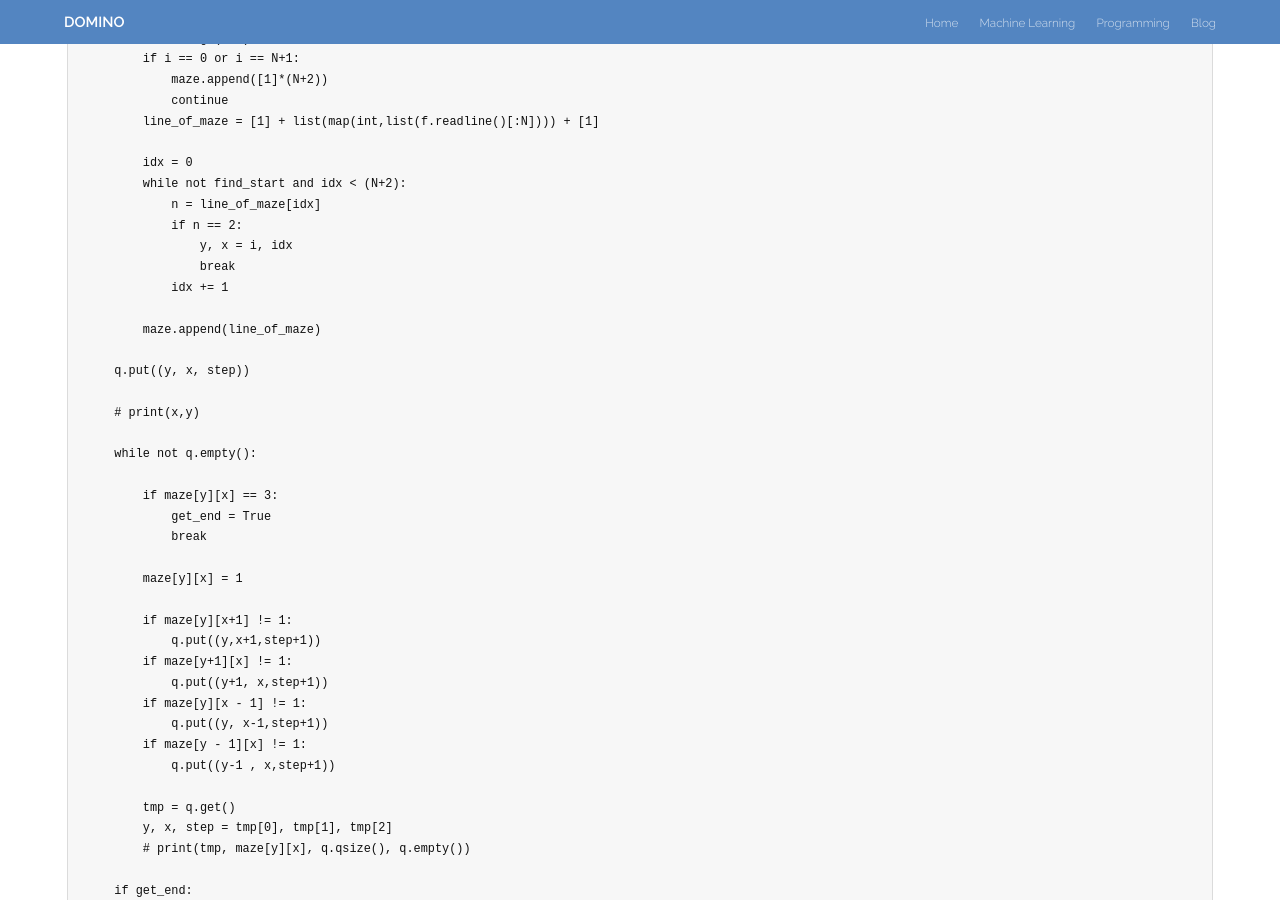
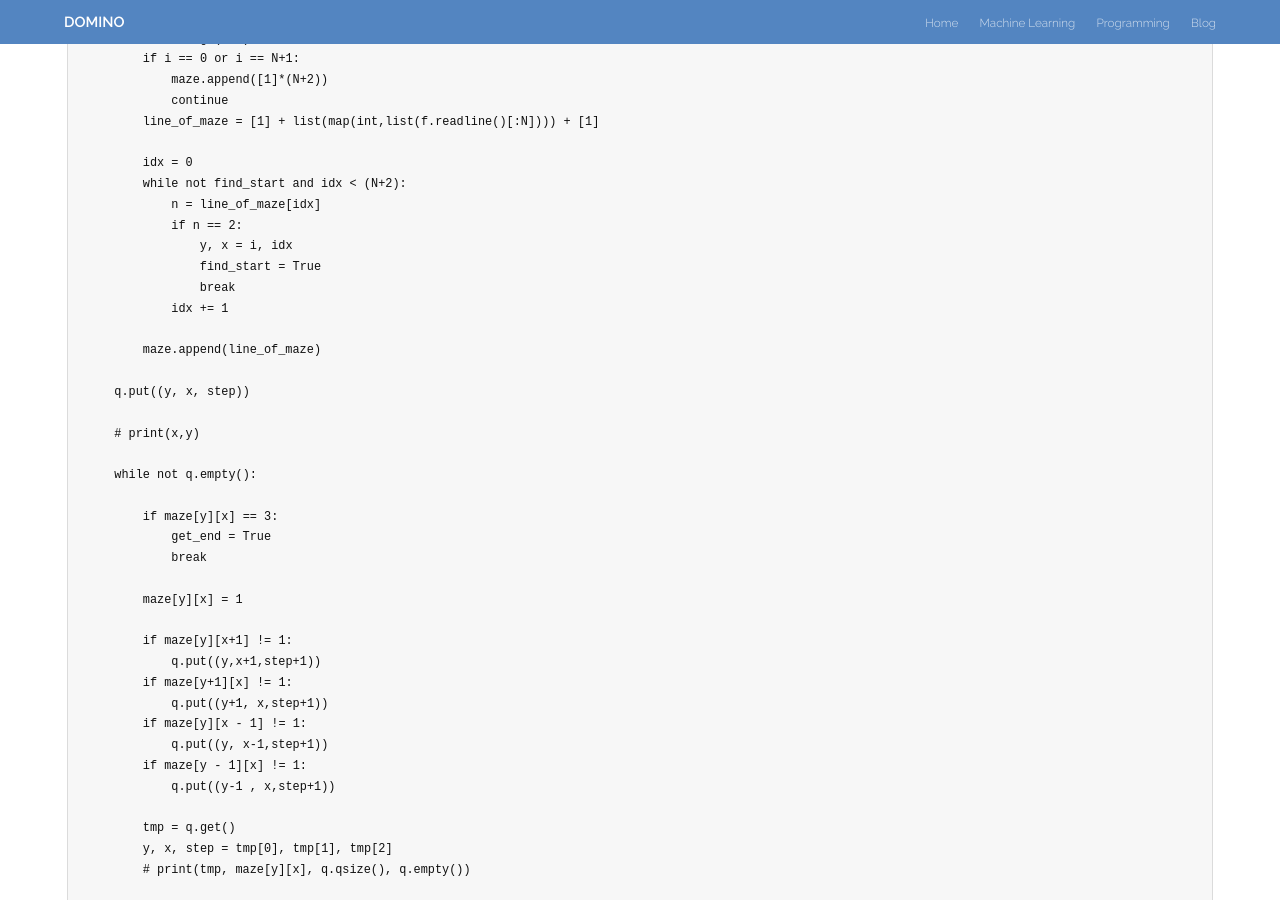
Before and after one commit to backgom2357/backgom2357.github.io, a Jekyll site: the page built from _posts/2019-09-09-python-Queue.markdown, in a window 1280 px wide and 900 px high, scrolled down 1239 px. Built offline with Jekyll 4.4.1, drawn with Linux system fonts in a browser that asks for light colours.

Commit message:
fix code in Queue post

```diff
--- a/_posts/2019-09-09-python-Queue.markdown
+++ b/_posts/2019-09-09-python-Queue.markdown
@@ -43,7 +43,6 @@ NxN 크기의 미로에서 출발지 목적지가 주어진다.
 10101<br>
 10101<br>
 10021<br>
-
 마지막 줄의 2에서 출발해서 0인 통로를 따라 이동하면 맨 윗줄의 3에 5개의 칸을 지나 도착할 수 있다.
 <br>
 
@@ -119,6 +118,7 @@ for case in range(1, T + 1):
             n = line_of_maze[idx]
             if n == 2:
                 y, x = i, idx
+                find_start = True
                 break
             idx += 1
 
```
